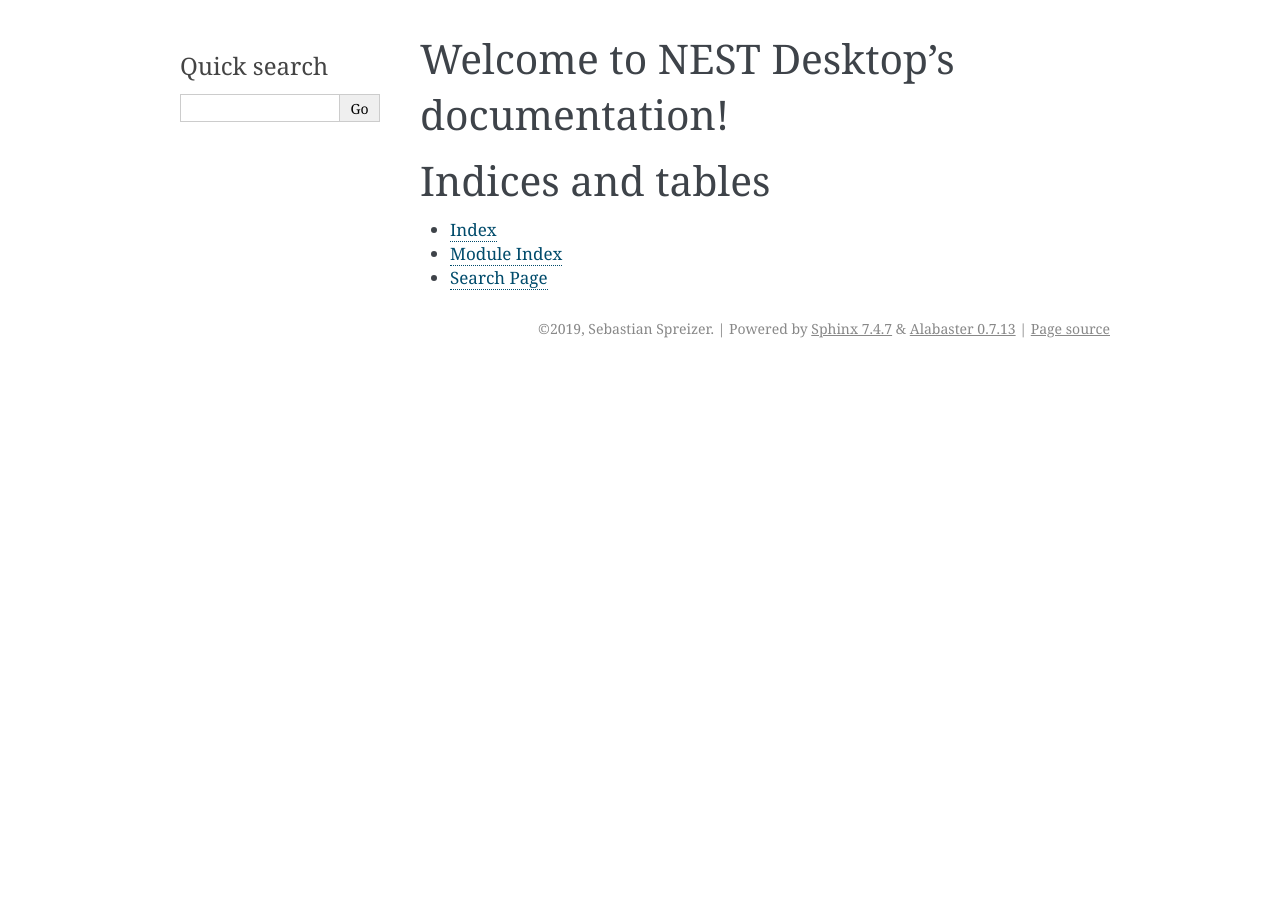
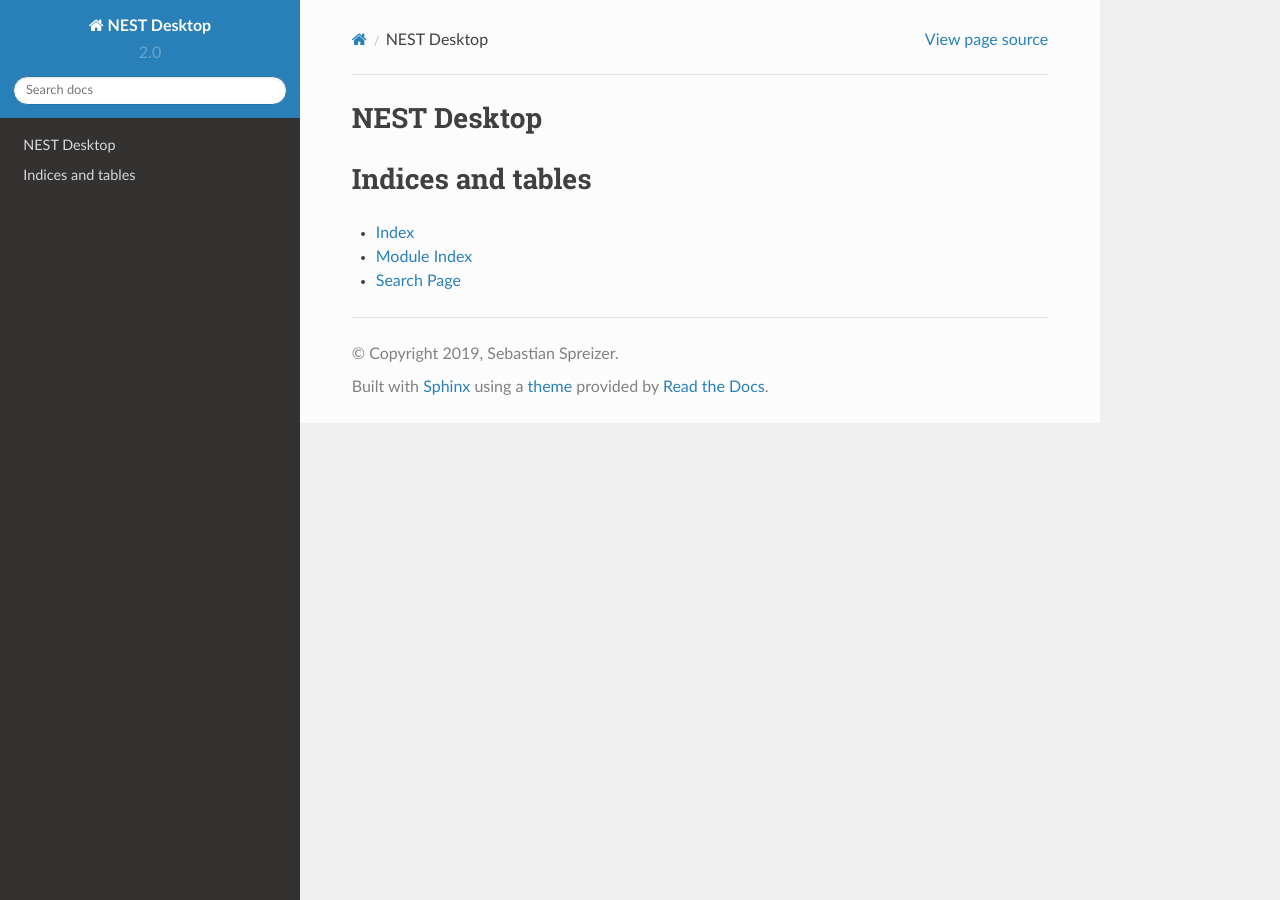
Before and after one commit to babsey/nest-desktop-docs, a Sphinx documentation site: the page built from docs/index.rst, in a window 1280 px wide. Built offline with Sphinx 7.4.7 and the Read the Docs theme 2.0.0, drawn with Linux system fonts in a browser that asks for light colours.

Commit message:
Select rtd theme for sphinx docs

```diff
--- a/docs/conf.py
+++ b/docs/conf.py
@@ -55,9 +55,9 @@
 # built documents.
 #
 # The short X.Y version.
-version = '2.0.0'
+version = '2.0'
 # The full version, including alpha/beta/rc tags.
-release = '2.0.0'
+release = '2.0'
 
 # The language for content autogenerated by Sphinx. Refer to documentation
 # for a list of supported languages.
@@ -83,7 +83,8 @@
 # The theme to use for HTML and HTML Help pages.  See the documentation for
 # a list of builtin themes.
 #
-html_theme = 'alabaster'
+# html_theme = 'alabaster'
+html_theme = 'sphinx_rtd_theme'
 
 # Theme options are theme-specific and customize the look and feel of a theme
 # further.  For a list of options available for each theme, see the
--- a/docs/index.rst
+++ b/docs/index.rst
@@ -1,9 +1,9 @@
 .. NEST Desktop documentation master file, created by
-   sphinx-quickstart on Thu Sep 12 17:02:55 2019.
+   sphinx-quickstart on Sat Sep 21 11:57:37 2019.
    You can adapt this file completely to your liking, but it should at least
    contain the root `toctree` directive.
 
-Welcome to NEST Desktop's documentation!
+NEST Desktop
 ========================================
 
 .. toctree::
```
Also changed, not shown: 2 other files.
